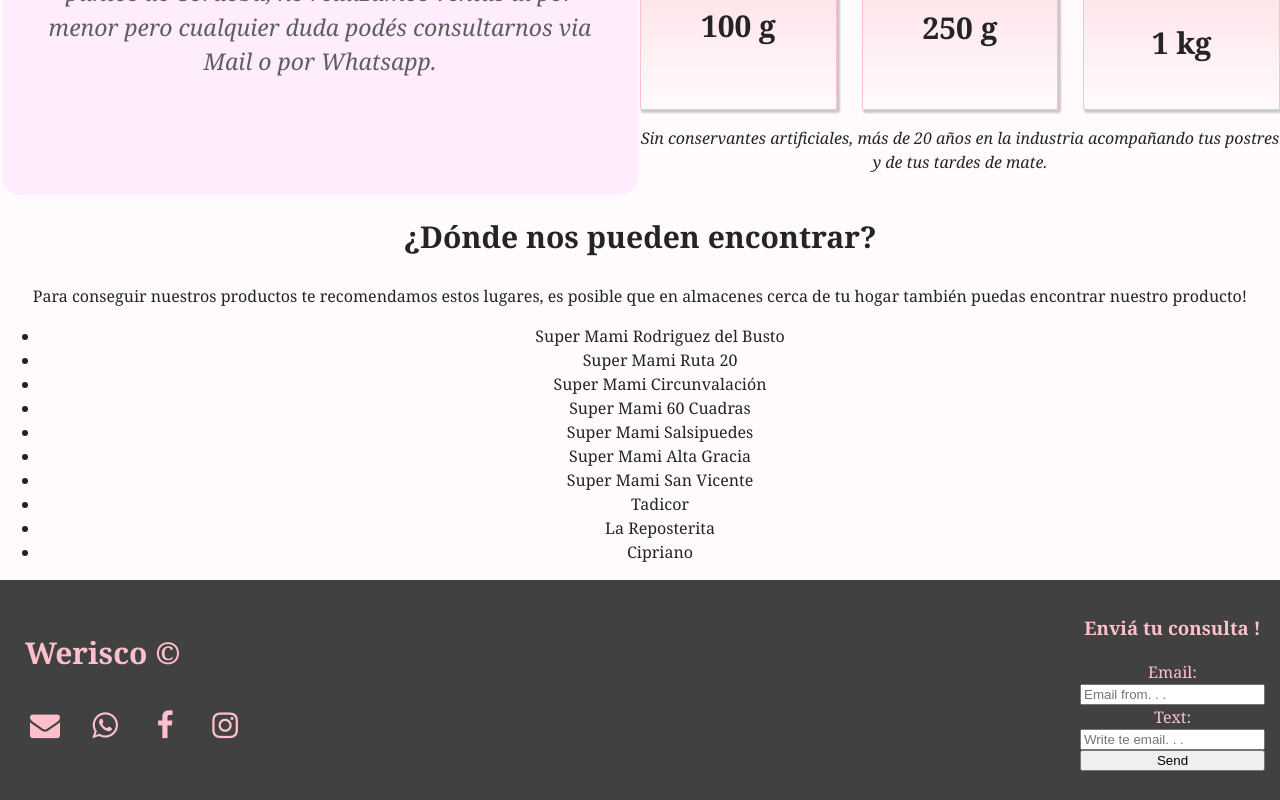
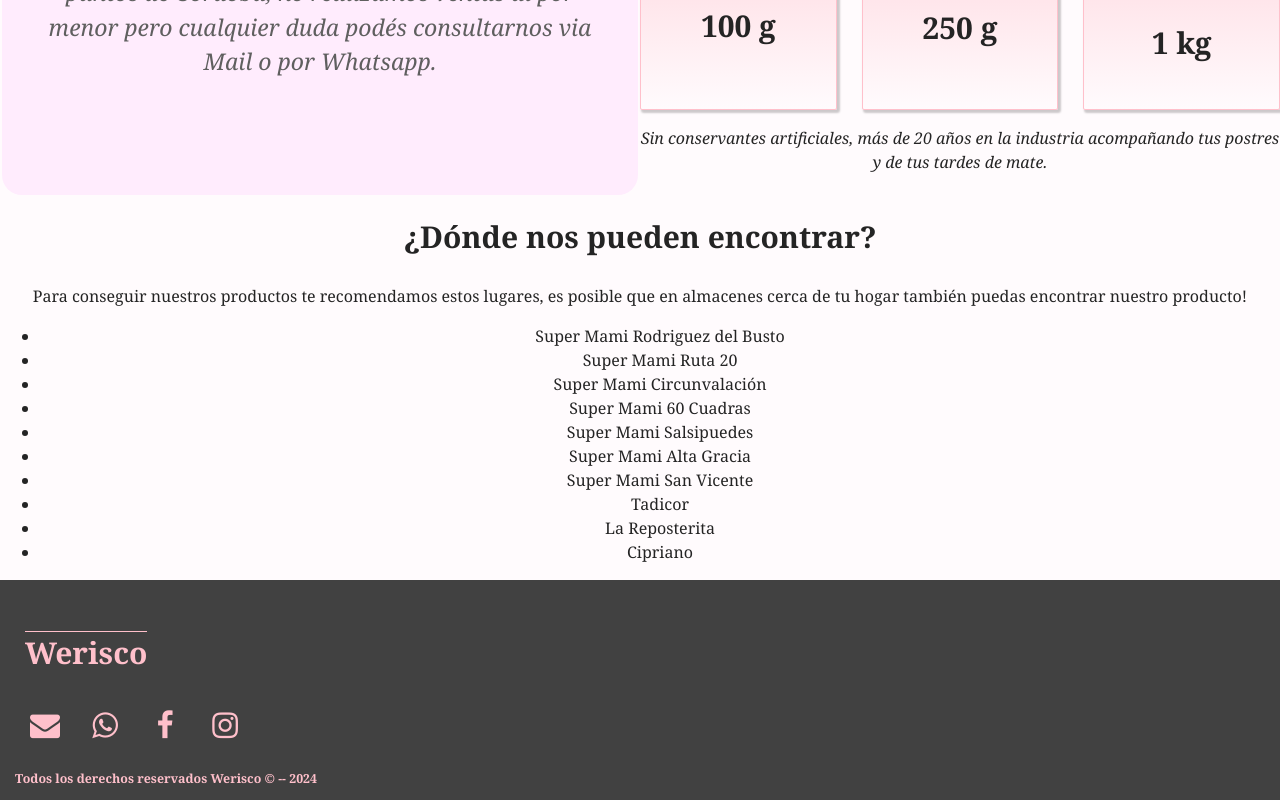
Before and after one commit to IgnacioFontaine/LandingWerisco, a React (Vite) app in the folder client/: page / in a window 1280 px wide. Shown: the part 714-1514 px from the top of the page. Built offline with nearby package versions, Linux system fonts and the light colour scheme.

Commit message:
cambios footer

```diff
--- a/client/src/assets/Components/Footer/footer.css
+++ b/client/src/assets/Components/Footer/footer.css
@@ -3,7 +3,10 @@
   width: 100%;
   background-color: rgb(65, 65, 65);
   display: flex;
-  justify-content: space-between;
+}
+
+.footer-werisco strong{
+  border-top: 1px solid pink;
 }
 
 .footer-title{
--- a/client/src/assets/Components/Footer/footer.jsx
+++ b/client/src/assets/Components/Footer/footer.jsx
@@ -23,19 +23,17 @@
 
   return (
     < div className="footer-werisco">
-      <section   >
+      <section >
         <div >
-          <h2 id="contactos" className="footer-title"><strong >Werisco &#169;</strong></h2>
+          <h2 id="contactos" className="footer-title"><strong >Werisco</strong></h2>
         </div>
         <div className="footer-link-contenedor">
-          <a href="" target="_blank" ><i className="fa fa-envelope email-icon"></i></a>
-          <a href="" target="_blank" className="fa fa-whatsapp"></a>
+          <a href="marcelofontaine@hotmail.com" target="_blank" ><i className="fa fa-envelope email-icon"></i></a>
+          <a href="https://wa.me/+54 9 3513 85-8318" target="_blank" className="fa fa-whatsapp"></a>
           <a href="https://www.facebook.com/Werisco" target="_blank" className="fa fa-facebook"></a>
           <a href="https://www.instagram.com/werisco_/" target="_blank" className="fa fa-instagram"></a>
+          <h5>Todos los derechos reservados Werisco &#169; --  2024</h5>
         </div>
-      </section>
-      <section>
-        <MailWerisco />
       </section>
     </ div>
   )
```
